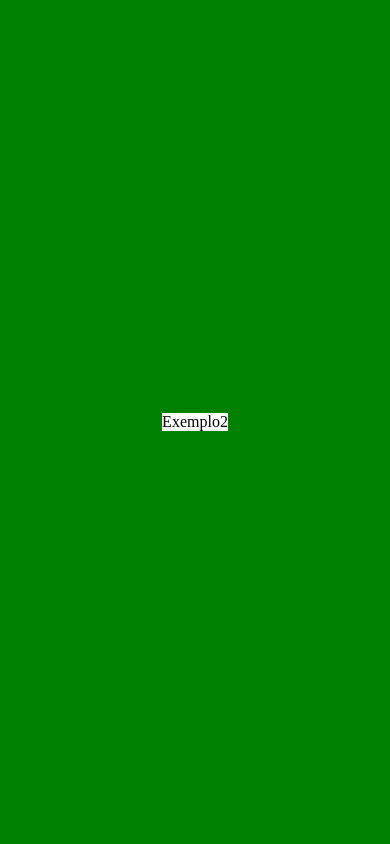
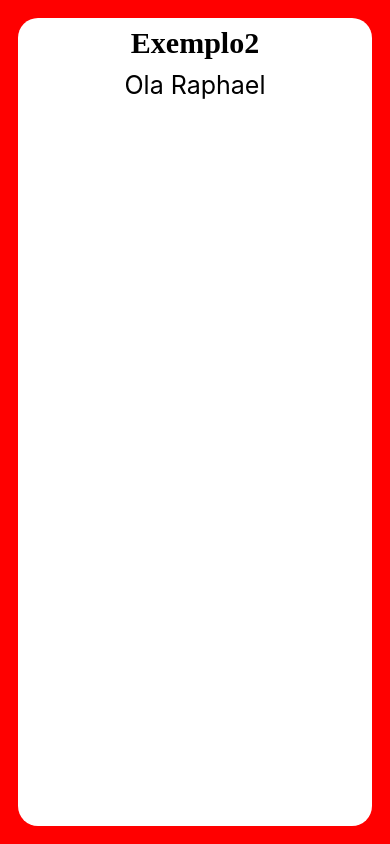
Before and after one commit to raphaelalessandro/aula-expo-0, a React Native app: screen / in a window 390 px wide. Built offline with nearby package versions, Linux system fonts and the light colour scheme.

Commit message:
aula 22-03

```diff
--- a/App.js
+++ b/App.js
@@ -19,8 +19,9 @@
 const styles = StyleSheet.create({
   componets: {
     flex: 1,
-    backgroundColor: 'green',
+    backgroundColor: 'red',
     alignItems: 'center',
     justifyContent: 'center',
+    padding:18,
   },
 });
--- a/componets/exemplo_2/index.js
+++ b/componets/exemplo_2/index.js
@@ -5,8 +5,13 @@
 function Exemplo2 () {
     return(
         <View style={styles.container}>
-            <text>Exemplo2</text>
+            <text style={styles.titulo}>Exemplo2</text>
+
+            <View style={styles.viewmensagem}>
+            <Text style={styles.mensagem}>Ola Raphael</Text>
         </View>
+        </View>
+
     )
 }
 
--- a/componets/exemplo_2/styles.js
+++ b/componets/exemplo_2/styles.js
@@ -3,6 +3,20 @@
 const styles = StyleSheet.create({
 container: {
     backgroundColor: '#fff',
+    height: '100%',
+    width: '100%',
+    borderRadius:20,
+    alignItems:'center',
+    padding:8,
 },
+titulo:{
+    fontSize:30,
+    fontWeight:'bold',
+    marginVertical:20,
+},
+mensagem:{
+    fontSize:25,
+    margin:10,
+}
 } );
 export default styles;
```
